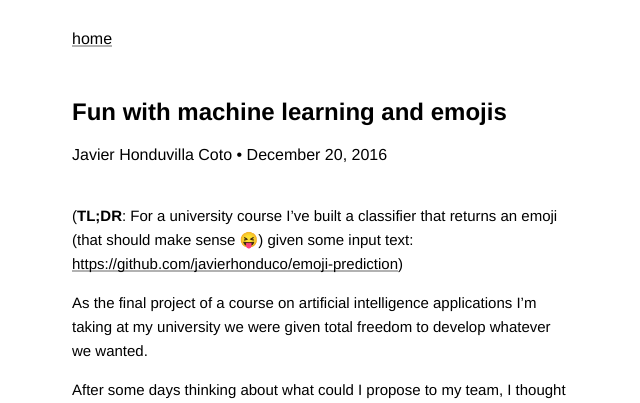
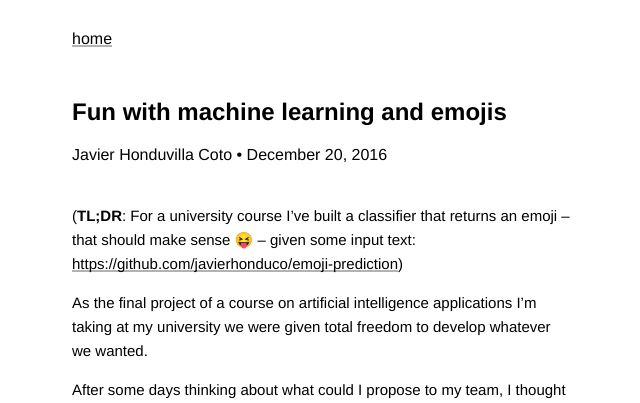
Before and after one commit to javierhonduco/blog, a Jekyll site: the page built from _posts/2016-12-20-fun-with-machine-learning-and-emojis.md, in a window 1280 px wide. Shown: the top 403 px of the page, without its empty margins (318-958 px from the left). Built offline with Jekyll 4.4.1, drawn with Linux system fonts in a browser that asks for light colours; some of the changed text lies outside the part shown.

Commit message:
moar changes

```diff
--- a/Gemfile
+++ b/Gemfile
@@ -3,6 +3,7 @@
 
 gem 'jekyll', '3.3.1'
 gem 'rouge'
+
 # If you want to use GitHub Pages, remove the 'gem 'jekyll'' above and
 # uncomment the line below. To upgrade, run `bundle update github-pages`.
 # gem 'github-pages', group: :jekyll_plugins
--- a/_includes/javascripts.html
+++ b/_includes/javascripts.html
@@ -7,8 +7,14 @@
     })();
   </script>
 
-  <script type="application/javascript">
-    !function(g,s,q,r,d){r=g[r]=g[r]||function(){(r.q=r.q||[]).push(arguments)};d=s.createElement(q);q=s.getElementsByTagName(q)[0];d.src='//d1l6p2sc9645hc.cloudfront.net/tracker.js';q.parentNode.insertBefore(d,q)}(window,document,'script','_gs');
-    _gs('{{ site.gosquared_token }}');
-  </script>
+  {% if jekyll.environment == "production" %}
+    <script type="application/javascript">
+      !function(g,s,q,r,d){r=g[r]=g[r]||function(){(r.q=r.q||[]).push(arguments)};d=s.createElement(q);q=s.getElementsByTagName(q)[0];d.src='//d1l6p2sc9645hc.cloudfront.net/tracker.js';q.parentNode.insertBefore(d,q)}(window,document,'script','_gs');
+      _gs('{{ site.gosquared_token }}');
+    </script>
+  {% else %}
+    <script type="application/javascript">
+      console.log('DEBUG: tracking js is not being loaded as this is the dev environment.');
+    </script>
+  {% endif %}
 </div>
--- a/_posts/2016-12-20-fun-with-machine-learning-and-emojis.md
+++ b/_posts/2016-12-20-fun-with-machine-learning-and-emojis.md
@@ -6,12 +6,12 @@
 categories: emojis python scikit-learn machine-learning text-mining
 ---
 
-(**TL;DR**: For a university course I've built a classifier that returns an emoji (that should make sense 😝) given some input text: [https://github.com/javierhonduco/emoji-prediction](https://github.com/javierhonduco/emoji-prediction))
+(**TL;DR**: For a university course I've built a classifier that returns an emoji –that should make sense 😝 – given some input text: [https://github.com/javierhonduco/emoji-prediction](https://github.com/javierhonduco/emoji-prediction))
 
 
 As the final project of a course on artificial intelligence applications I'm taking at my university we were given total freedom to develop whatever we wanted.
 
-After some days thinking about what could I propose to my team, I thought on **emojis**. I really 💞 emojis. They are an awesome way to express oneself in a very nice way.
+After some days thinking about what could I propose to my team, I thought on **emojis**. I really 💞  emojis. They are an awesome way to express oneself in a very nice way.
 
 So... what if we build a text classifier in which, given a text in English you would get an emoji that suits? 😁
 
@@ -28,7 +28,7 @@
 Once we saw that we were able to download around 9 tweets/s we started refactoring the code and making it more reliable as there are some exceptions – mainly networking ones – that can be raised from the twitter library we were using, twython.
 We also split the network and the I/O part in order to be a bit faster. For that purpose, we used two threads, one for each task. We used Python's stdlib thread-safe queue as well so both threads could communicate.
 
-With that approach, we achieved a slightly higher download rate at around 14tweets/s (yeah, it's _quite possible_ that disk IO on that laptop is plain horrible 😂).
+With that approach, we achieved a slightly higher download rate at around 14tweets/s (yeah, it's _quite possible_ that disk IO on that laptop is plain horrible 😂 ).
 
 We then set up a VM in the cloud(TM) to run this code for 2 days.
 
@@ -69,7 +69,8 @@
 
 ### Results & conclusion
 
-With 10.000 tweets – 8k used for training and the rest for test – and about 120 emojis we got these results.
+With 10.000 tweets – 8k used for training and the rest for test – and about 120 emojis we got these results:
+
 
 |       Classifier        | Accuracy in test  | Training time           |
 |:-----------------------:|:-----------------:|:-----------------------:|
@@ -92,7 +93,7 @@
 
 ### Notes & links
 
-* Don't take this too seriously. I'm not a machine learning expert and probably you can do it in a more efficient, better, more awesome way! Feel free to tell me what could be improved :)
+* Don't take this too seriously. I'm not a machine learning expert and probably you can do it in a more efficient, better, more awesome way! Feel free to tell me what could be improved 😁.
 * We would have loved trying other techniques such as CNN (Convolutional Neural Networks) as well as other classifiers, but we were too time constrained :sadpanda:.
 * Remember that having balanced classes is really important! We maybe noticed a bit late 😓. Too many "😂"s!
 * Many tweets have multiples emojis, however we just picked the first one for simplicity's sake.
--- a/assets/main.css
+++ b/assets/main.css
@@ -80,6 +80,12 @@
 .blogpost h3 {
   margin-top: 50px;
 }
+.blogpost table {
+  border: 1px solid rgba(0, 0, 0, 0.23);
+  width: 90%;
+  margin-left: auto;
+  margin-right: auto;
+}
 .notes-and-links h3 {
   margin-top: 10px;
 }
```
